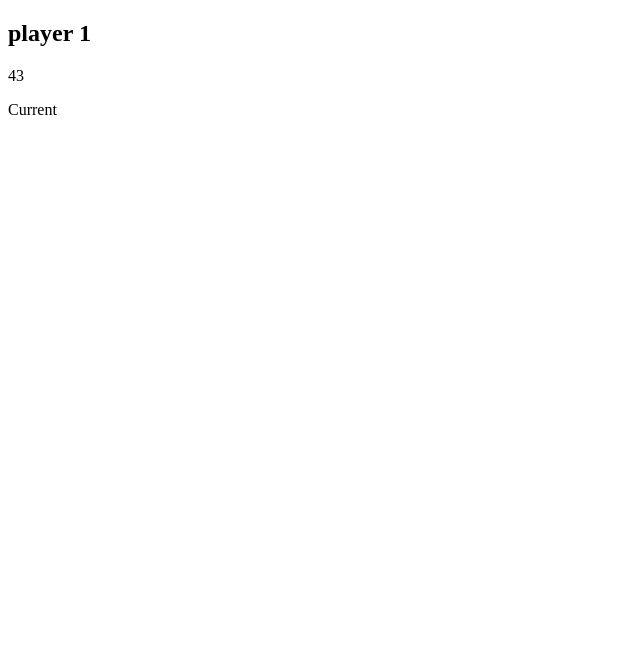
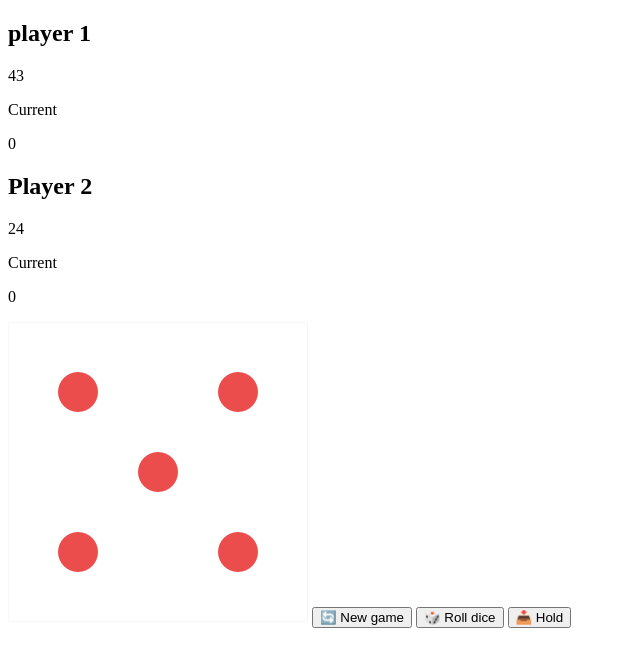
Before and after one commit to yk-david/Pig-Game, a plain HTML site: page index.html in a window 1280 px wide. Shown: the whole page, without its empty margins (0-640 px from the left). Drawn offline with Linux system fonts and the light colour scheme.

Commit message:
html setup

```diff
--- a/index.html
+++ b/index.html
@@ -16,10 +16,24 @@
       <p class='score' id='score--0'>43</p>
       <div class='current'>
         <p class='current-label'>Current</p>
-        <p></p>
+        <p class='current-score' id='current--0'>0</p>
       </div>
     </section>
+    <section class='player player--1'>
+      <h2 class='name' id='name--1'>Player 2</h2>
+      <p class='score' id='score--1'>24</p>
+      <div class='current'>
+        <p class='current-label'>Current</p>
+        <p class='current-score' id='current--1'>0</p>
+      </div>
+    </section>
+
+    <img src="./dice-5.png" alt="Playing dice" class="dice">
+    <button class="btn btn-new">🔄 New game</button>
+    <button class="btn btn--roll">🎲 Roll dice</button>
+    <button class="btn btn--hold">📥 Hold</button>
   </main>
+  <script src='./script.js'></script>
 </body>
 
 </html>
```
Also changed, not shown: dice-1.png (added), dice-2.png (added), dice-3.png (added), dice-4.png (added), dice-5.png (added), dice-6.png (added).
